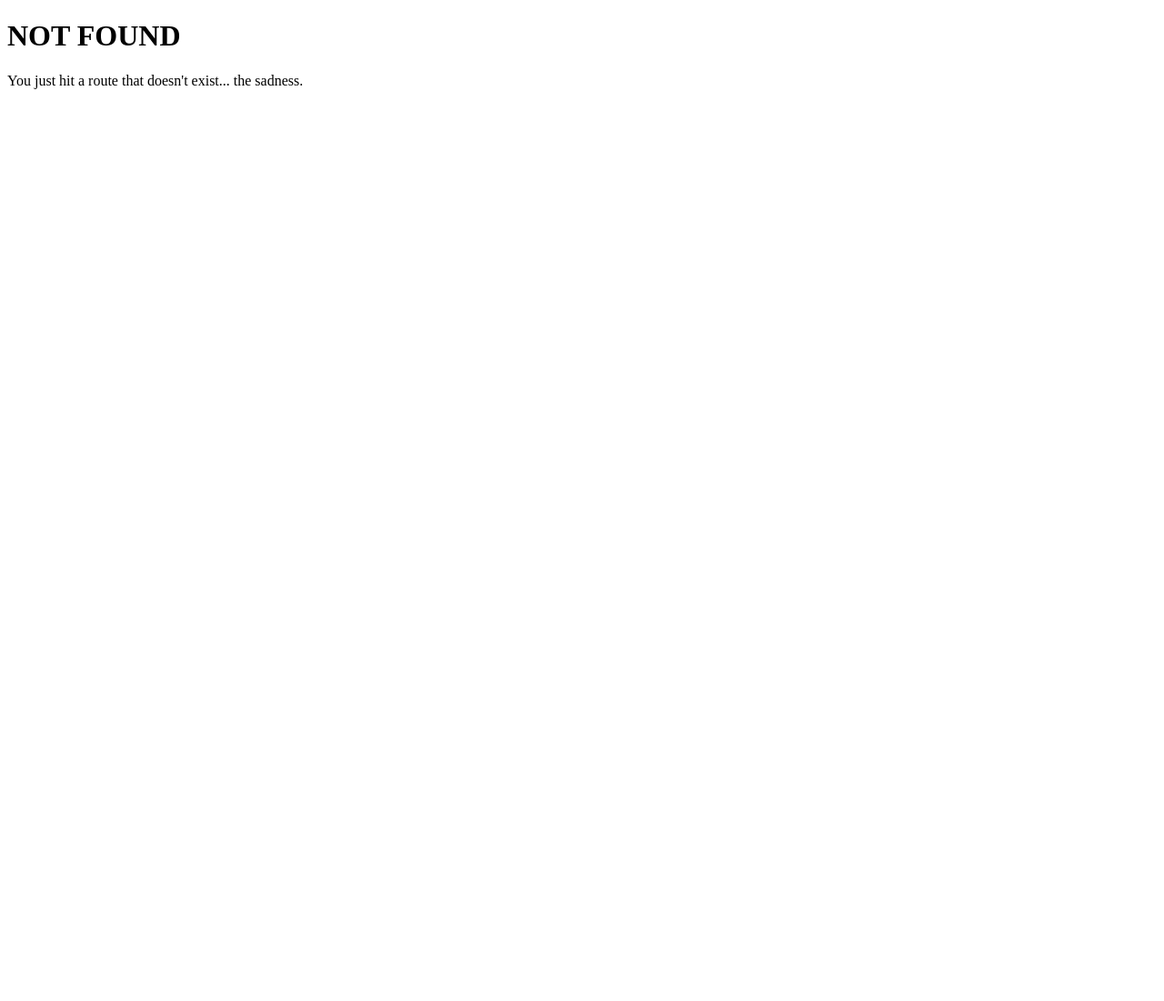
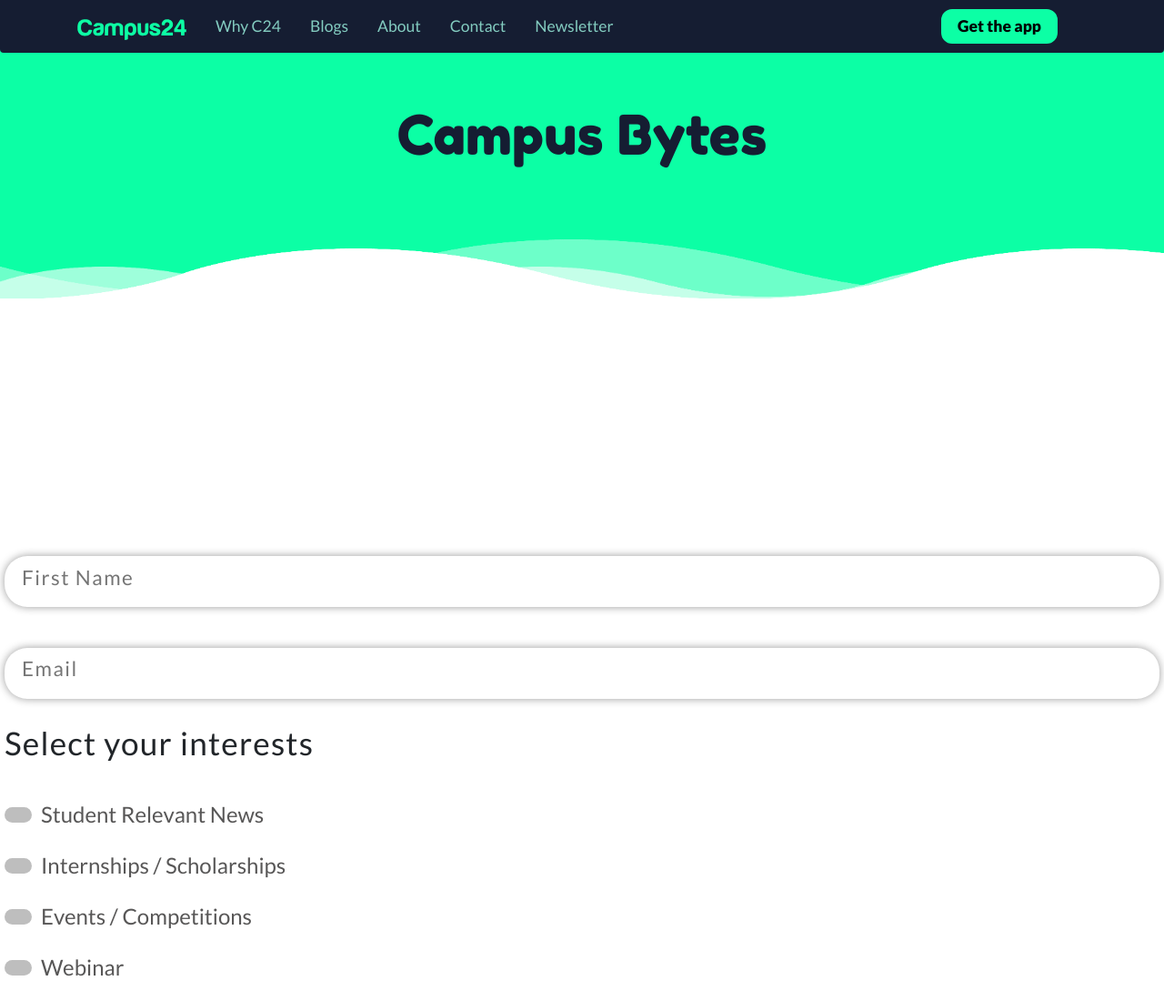
Before and after one commit to Campus24web-Team/campus24.in, a Gatsby site: page /newsletter in a window 1280 px wide. Before the commit this address had no page. Shown: the top 1100 px of the page at 91% size. Before the commit the page ends 800 px from the top, so only its background shows below. Built offline with nearby package versions, Linux system fonts and the light colour scheme; Gatsby itself is replaced by a stand-in of ours.

Commit message:
added the form

```diff
--- /dev/null
+++ b/src/components/Checkbox.js
@@ -0,0 +1,14 @@
+import React from 'react'
+import './checkbox.css'
+function Checkbox({targetid, text, value}) {
+    return (
+        <label htmlFor={targetid} className="checkbox">
+              <div className={`checkbox__inner ${value ? 'checked':null}`}>
+
+              </div>
+                  <p className="checkbox__text">{text}</p>
+        </label>
+    )
+}
+
+export default Checkbox
--- a/src/components/Layout/Header.js
+++ b/src/components/Layout/Header.js
@@ -81,6 +81,19 @@ function Header() {
                             >
                                 Contact
                             </Link>
+                            <Link
+                                className="nav-item nav-link"
+                                to="/newsletter"
+                                style={{
+                                    color: "rgb(131, 204, 192)",
+                                    maxWidth: "120px",
+                                    fontFamily: '"lato"',
+                                    fontSize: "17.5px",
+                                    fontWeight: 400,
+                                }}
+                            >
+                                Newsletter
+                            </Link>
                         </div>
                     </div>
                     <a
--- /dev/null
+++ b/src/components/checkbox.css
@@ -0,0 +1,27 @@
+.checkbox__text{
+    font-size: 1.5rem;
+    margin: 0;
+    color: rgb(88, 87, 87);
+    transition: .3s;
+}
+.checkbox{
+    cursor: pointer;
+    display: flex;
+    flex-direction: row;
+    align-items: center;
+    margin: 10px 0;
+}
+.checkbox:hover .checkbox__text{
+    color: rgb(24, 24, 24);
+    transform: scale(1.02);
+}
+.checkbox__inner{
+    width: 30px;
+    height: 17px;
+    background: rgb(190, 190, 190);
+    border-radius: 10px;
+    margin-right: 10px;
+}
+.checkbox__inner.checked{
+    background: #0cffa5;
+}
--- /dev/null
+++ b/src/components/static/style/Pages/newsletter.css
@@ -0,0 +1,49 @@
+input[type=checkbox] {
+display: none;
+}
+input[type=checkbox]:checked{
+    background: red;
+}
+
+form{
+    display: flex;
+    flex-direction: column;
+    padding: 5px;
+}
+form .info{
+    border-radius: 25px;
+    outline: none;
+    border: none;
+    box-shadow: 0 0 10px rgba(0, 0, 0, 0.397);
+    font-size: 1.4rem;
+    padding: .5% 1.5%;
+    color: rgb(63, 63, 63);
+    letter-spacing: 1.5px;
+    margin: 1em 0;
+}
+form .info:hover{
+    box-shadow: 0 0 10px #0cffa5;
+}
+
+form button{
+    border-radius: 25px;
+    outline: none;
+    border: none;
+    font-size: 1.5rem;
+    padding: .9%;
+    color: rgb(63, 63, 63);
+    letter-spacing: 1.5px;
+    margin: 1em 0;
+    transition: .3s;
+    background: rgb(90, 88, 88);
+    font-weight: bold;
+    color: rgb(235, 229, 229);
+}
+form button:hover{
+    background: #0cff8e;
+}
+form .interests{
+font-size: 2.2rem;
+letter-spacing: 1.2px;
+
+}
--- /dev/null
+++ b/src/pages/newsletter.js
@@ -0,0 +1,64 @@
+import React, { useState } from 'react'
+
+import Layout from '../components/layout'
+import SEO from "../components/seo"
+import SectionTop from '../components/Layout/SectionTop'
+import '../components/static/style/Pages/newsletter.css'
+import Checkbox from '../components/Checkbox'
+
+
+function Newsletter() {
+   const [name, setName] = useState('');
+   const [email, setEmail] = useState('')
+   const [check1, setCheck1] = useState(false)
+   const [check2, setCheck2] = useState(false)
+   const [check3, setCheck3] = useState(false)
+   const [check4, setCheck4] = useState(false)
+
+   const handleSubmit = e => {
+       e.preventDefault();
+       console.log("submitted")
+   }
+    return (
+       <>
+       <Layout>
+           <SectionTop title="Campus Bytes" />
+        <div className="pt-3 pb-3">
+
+        <form onSubmit={handleSubmit}>
+          <input placeholder="First Name" className="info pb-3" value={name} onChange={(e) => setName(e.target.value)}></input>
+          <input placeholder="Email" type="email" className="info pb-3" value={email} onChange={(e) => setEmail(e.target.value)}></input>
+          <p className="interests pb-2">Select your interests</p>
+
+          <div>
+          <input type="checkbox" id="1" value={check1} onChange={e => setCheck1(e.target.checked)}></input>
+          <Checkbox targetid="1" text="Student Relevant News" value={check1}/>
+
+          </div>
+          <div>
+          <input type="checkbox" id="2" value={check2} onChange={e => setCheck2(e.target.checked)}></input>
+          <Checkbox targetid="2" text="Internships / Scholarships" value={check2}/>
+
+          </div>
+
+          <div>
+          <input type="checkbox" id="3" value={check3} onChange={e => setCheck3(e.target.checked)}></input>
+          <Checkbox targetid="3" text="Events / Competitions" value={check3}/>
+
+          </div>
+          <div>
+          <input type="checkbox" id="4" value={check4} onChange={e => setCheck4(e.target.checked)}></input>
+          <Checkbox targetid="4" text="Webinar" value={check4}/>
+
+          </div>
+
+
+          <button type="submit">Join the squad</button>
+        </form>
+        </div>
+       </Layout>
+       </>
+    )
+}
+
+export default Newsletter
```
